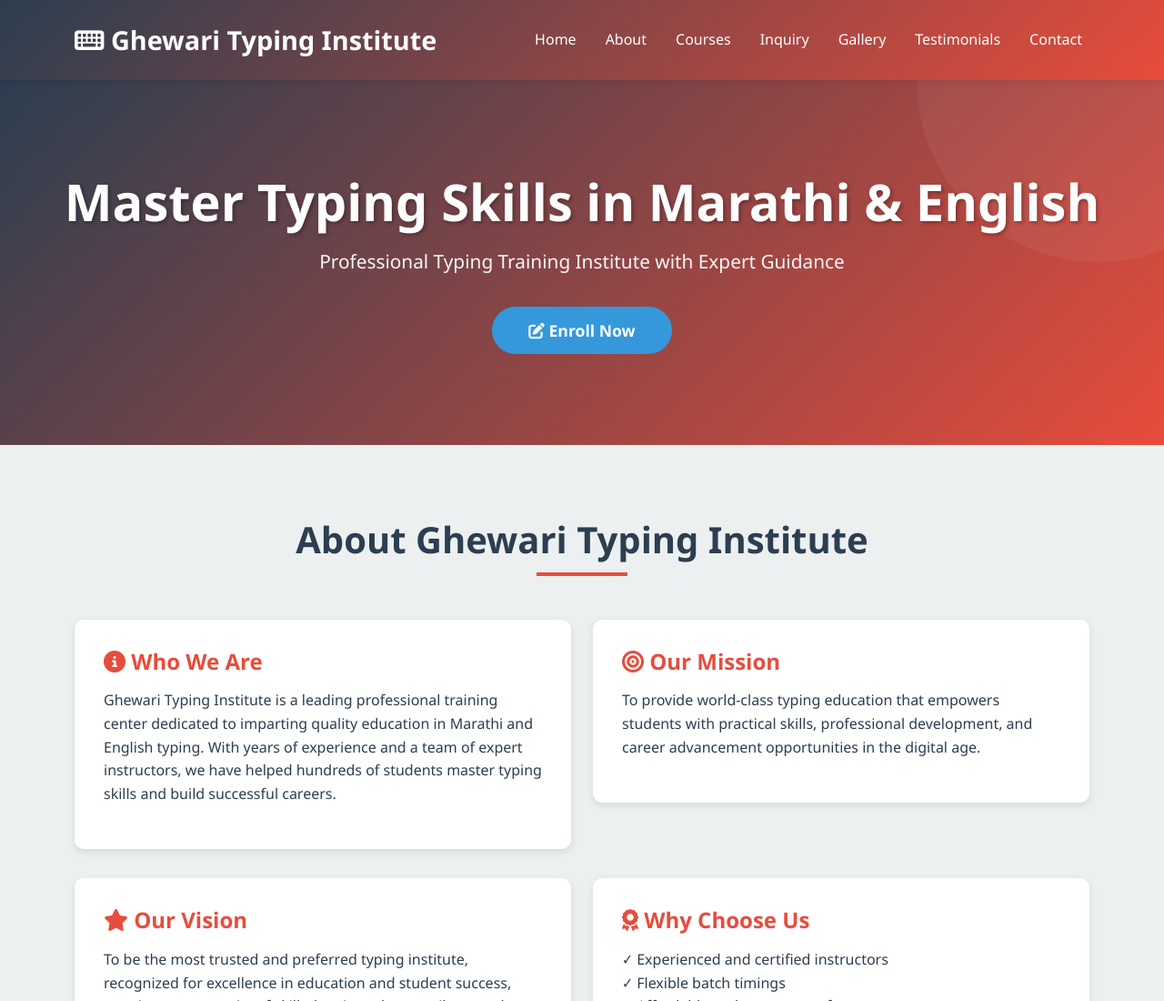
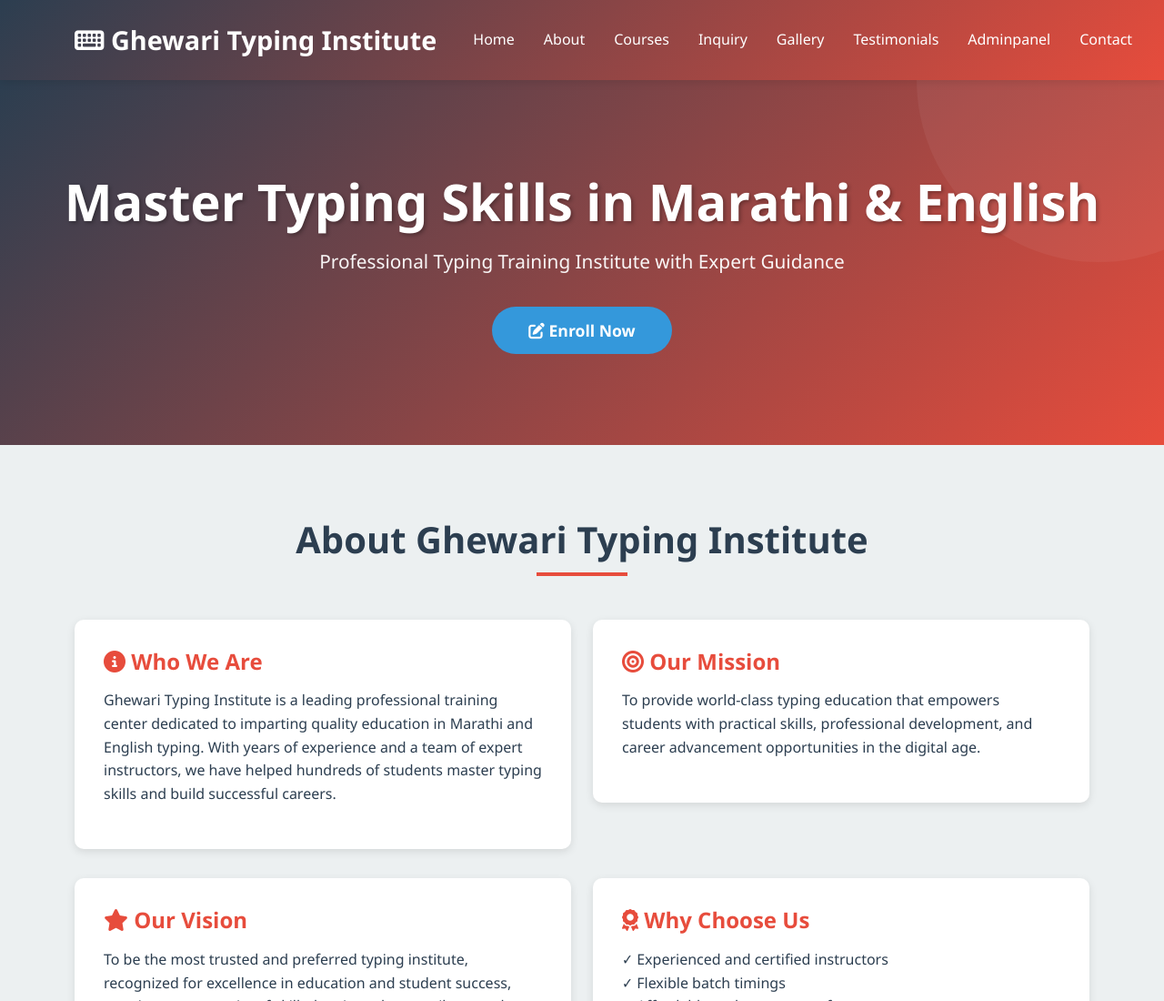
Before and after one commit to ABHI191-UX/Ashirwad_institute, a website: page index.html in a window 1280 px wide. Shown: the top 1100 px of the page at 91% size. Drawn offline with nearby package versions, Linux system fonts and the light colour scheme.

Commit message:
add adminpanel

```diff
--- a/index.html
+++ b/index.html
@@ -30,6 +30,7 @@
                     <li class="nav-item"><a class="nav-link" href="#inquiry">Inquiry</a></li>
                     <li class="nav-item"><a class="nav-link" href="#gallery">Gallery</a></li>
                     <li class="nav-item"><a class="nav-link" href="#testimonials">Testimonials</a></li>
+                    <li class="nav-item"><a class="nav-link" href="adminpanel.html">Adminpanel</a></li>
                     <li class="nav-item"><a class="nav-link" href="#contact">Contact</a></li>
                 </ul>
             </div>
```
